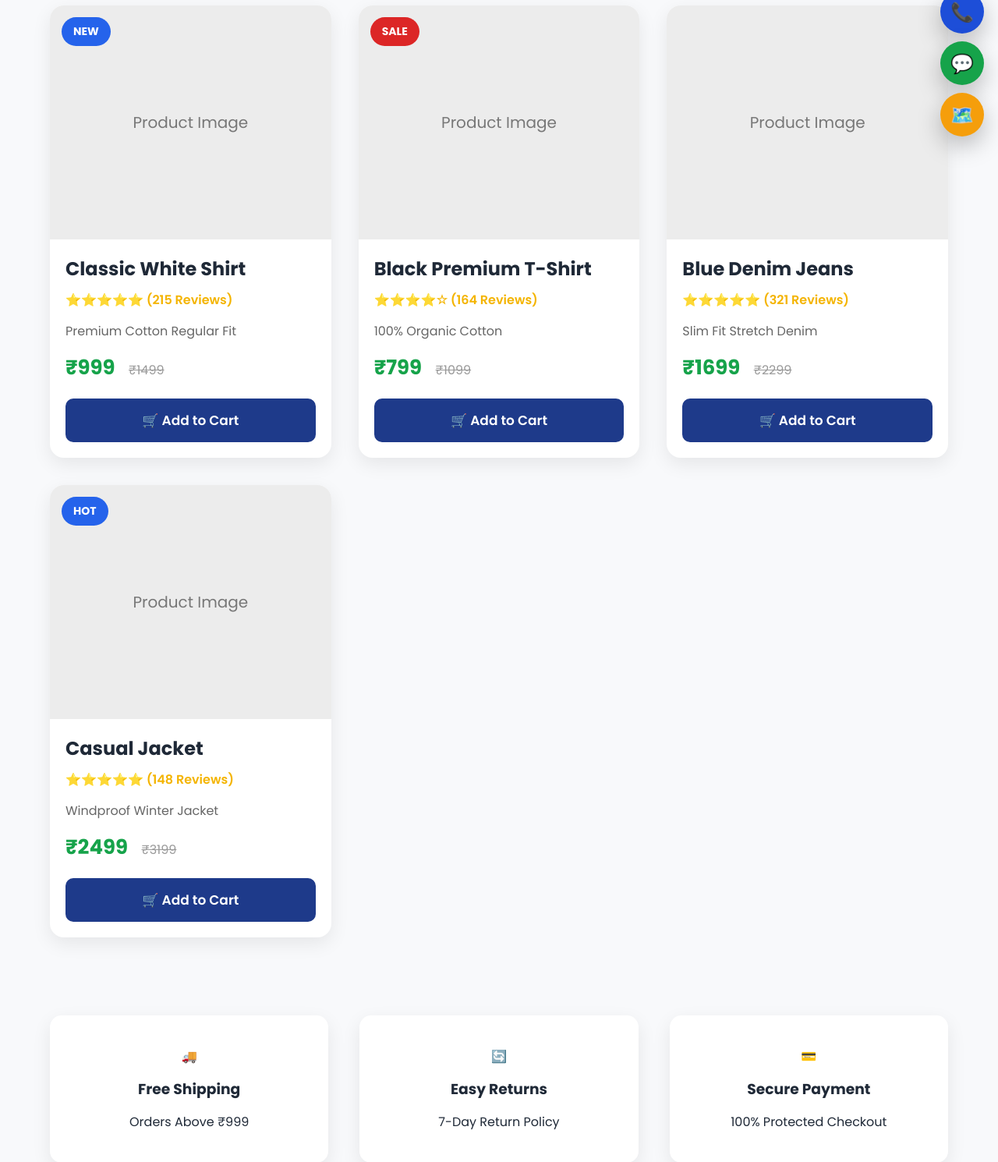
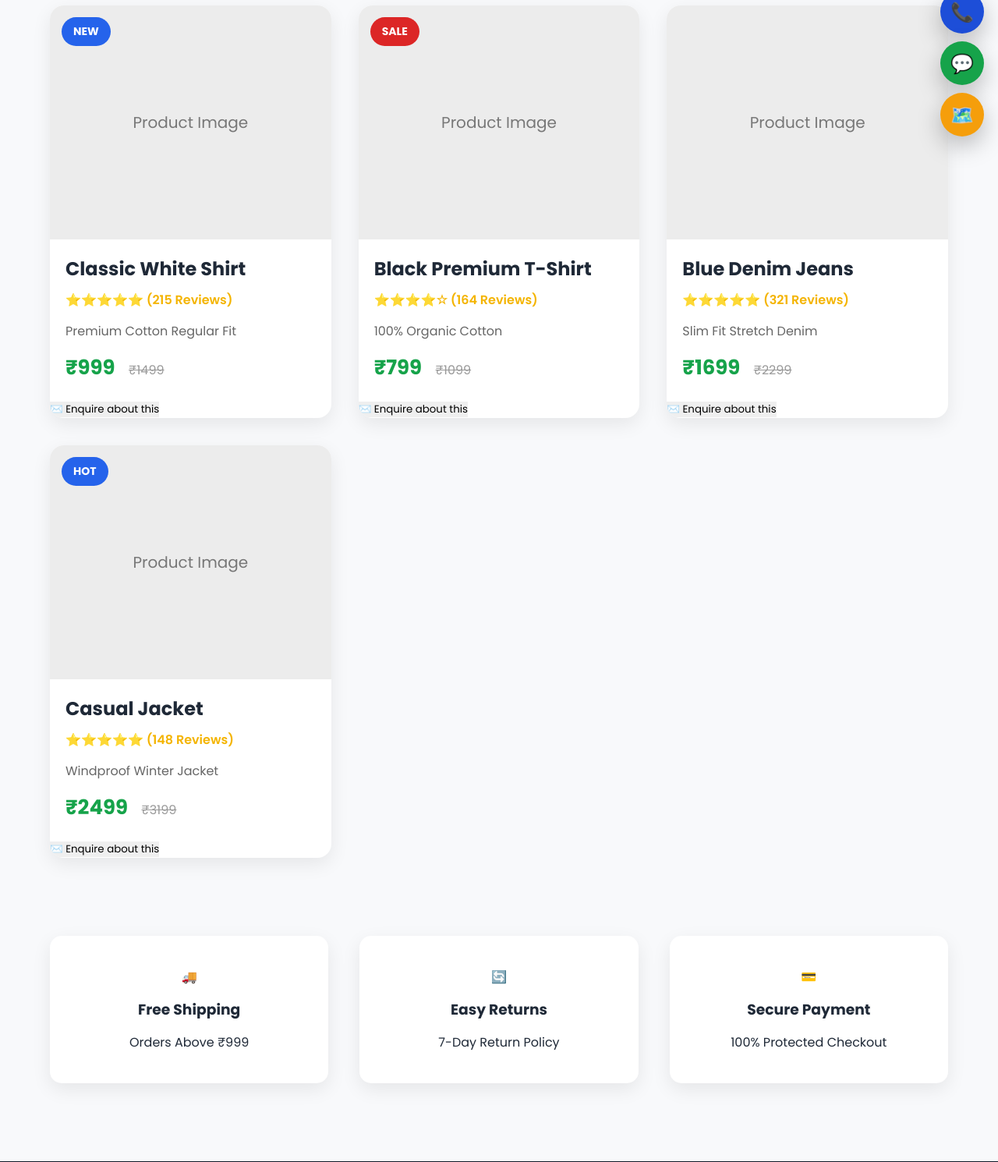
Before and after one commit to yashrajbhagwat7-create/CLOTHE-STORE, a FastAPI app: page /men in a window 1280 px wide. Shown: the part 607-2097 px from the top of the page at 78% size. Run offline with FastAPI, Linux system fonts and the light colour scheme.

Commit message:
9th code contact and enquiry

```diff
--- a/app/routes/pages.py
+++ b/app/routes/pages.py
@@ -47,7 +47,44 @@ async def about(request: Request):
 
 @router.get("/contact", response_class=HTMLResponse)
 async def contact(request: Request):
-    return render("contact.html", request)
+    # Prefill support for enquiry flow from /men, /women, /kids
+    params = request.query_params
+
+    product_name = (params.get("product") or "").strip()
+    subject_prefill = (params.get("subject") or "").strip()
+    message_prefill = (params.get("message") or "").strip()
+
+    # Build sensible defaults if only product is provided
+    if not message_prefill and product_name:
+        message_prefill = (
+            f"Hi BlueWave Clothing, I would like to enquire about: {product_name}. "
+            "Please share availability, sizes, and pricing details."
+        )
+
+    if not subject_prefill and product_name:
+        subject_prefill = f"Enquiry about {product_name}"
+
+    # Pass form-like context so contact.html can render values
+    form_ctx = {
+        "name": "",
+        "email": "",
+        "subject": subject_prefill,
+        "message": message_prefill,
+    }
+
+    return templates.TemplateResponse(
+        request=request,
+        name="contact.html",
+        context={
+            "request": request,
+            "store": store,
+            "success": False,
+            "error": None,
+            "form": form_ctx,
+        },
+    )
+
+
 
 
 @router.post("/contact", response_class=HTMLResponse)
--- a/templates/contact.html
+++ b/templates/contact.html
@@ -76,7 +76,6 @@
             value="{{ form.subject if form and form.subject is defined else '' }}"
           />
 
-
           <textarea
             name="message"
             rows="6"
@@ -87,6 +86,7 @@
           <button class="cart-btn" type="submit" style="width:100%;">Submit</button>
         </div>
       </form>
+
 
     </div>
   </section>
--- a/templates/men.html
+++ b/templates/men.html
@@ -106,8 +106,8 @@
 
         </div>
 
-        <button class="cart-btn">
-            🛒 Add to Cart
+        <button class="enquire-btn" type="button" onclick="location.href='/contact?product=Classic%20White%20Shirt&subject=' + encodeURIComponent('Enquiry about Classic White Shirt') + '&message=' + encodeURIComponent('Hi BlueWave Clothing, I would like to enquire about Classic White Shirt. Please share availability, sizes, and pricing details.');">
+            ✉️ Enquire about this
         </button>
 
     </div>
@@ -148,8 +148,8 @@
 
         </div>
 
-        <button class="cart-btn">
-            🛒 Add to Cart
+        <button class="enquire-btn" type="button" onclick="location.href='/contact?product=Black%20Premium%20T-Shirt&subject=' + encodeURIComponent('Enquiry about Black Premium T-Shirt') + '&message=' + encodeURIComponent('Hi BlueWave Clothing, I would like to enquire about Black Premium T-Shirt. Please share availability, sizes, and pricing details.');">
+            ✉️ Enquire about this
         </button>
 
     </div>
@@ -186,8 +186,8 @@
 
         </div>
 
-        <button class="cart-btn">
-            🛒 Add to Cart
+        <button class="enquire-btn" type="button" onclick="location.href='/contact?product=Blue%20Denim%20Jeans&subject=' + encodeURIComponent('Enquiry about Blue Denim Jeans') + '&message=' + encodeURIComponent('Hi BlueWave Clothing, I would like to enquire about Blue Denim Jeans. Please share availability, sizes, and pricing details.');">
+            ✉️ Enquire about this
         </button>
 
     </div>
@@ -228,8 +228,8 @@
 
         </div>
 
-        <button class="cart-btn">
-            🛒 Add to Cart
+        <button class="enquire-btn" type="button" onclick="location.href='/contact?product=Casual%20Jacket&subject=' + encodeURIComponent('Enquiry about Casual Jacket') + '&message=' + encodeURIComponent('Hi BlueWave Clothing, I would like to enquire about Casual Jacket. Please share availability, sizes, and pricing details.');">
+            ✉️ Enquire about this
         </button>
 
     </div>
```
Also changed, not shown: templates/kids.html (+8 -8 lines), templates/women.html (+8 -8 lines), README.md (deleted).
